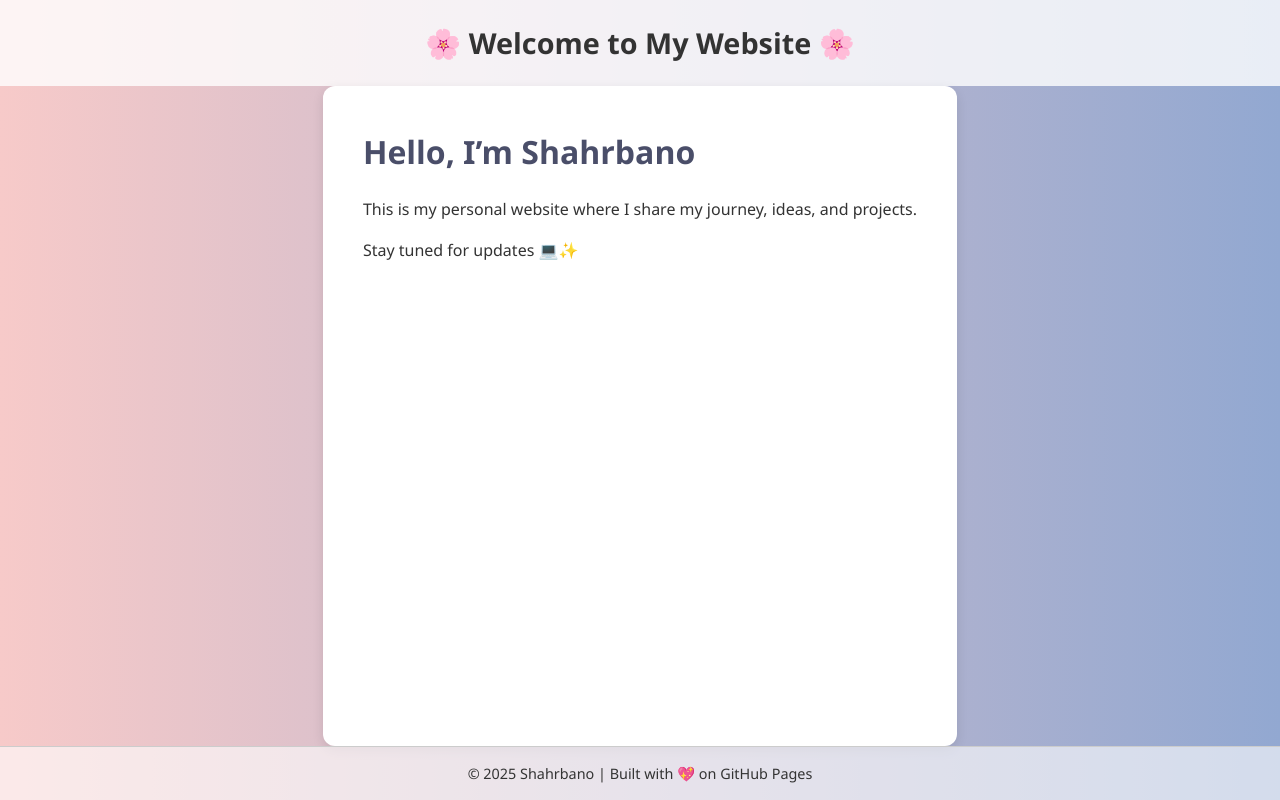
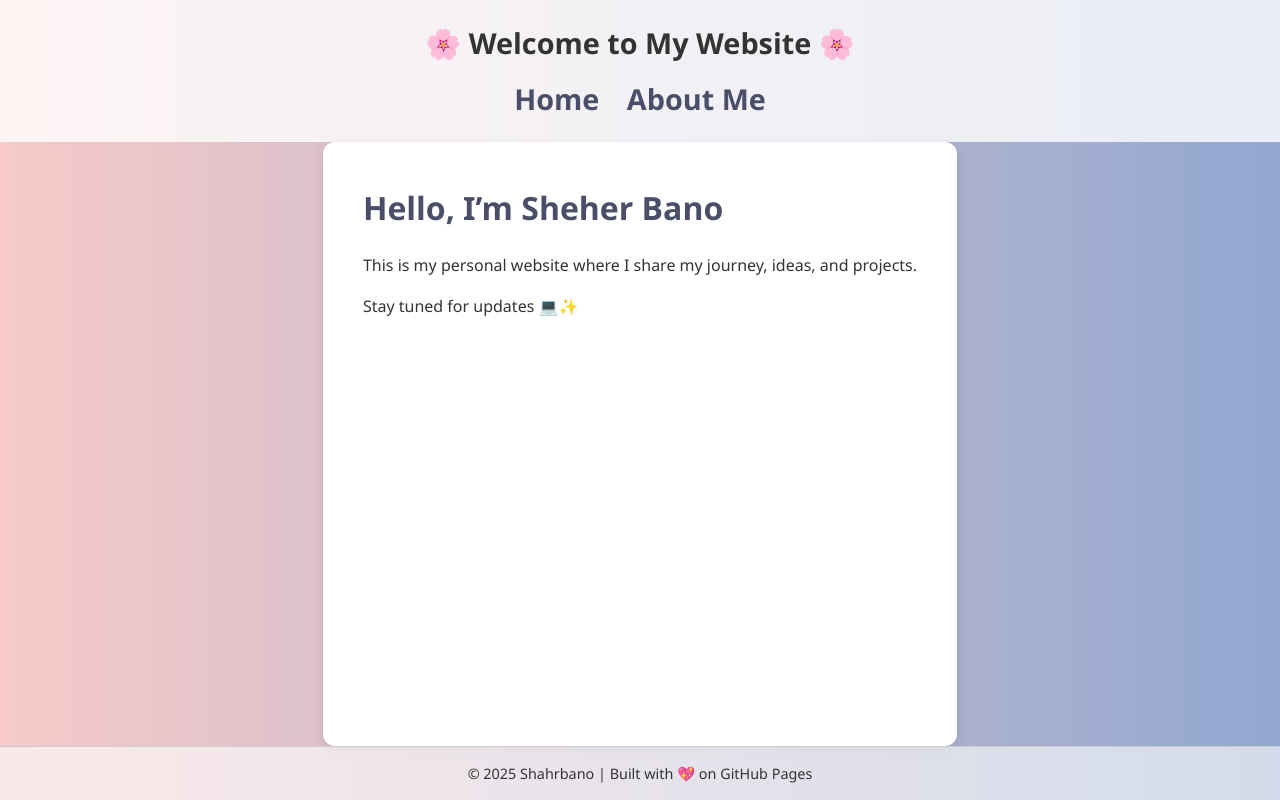
Before and after one commit to shhrbano91-lab/shhrbano91-lab.github.io, a plain HTML site: page index.html in a window 1280 px wide. Drawn offline with Linux system fonts and the light colour scheme.

Commit message:
Update index.html

```diff
--- a/index.html
+++ b/index.html
@@ -3,7 +3,7 @@
 <head>
   <meta charset="UTF-8">
   <meta name="viewport" content="width=device-width, initial-scale=1.0">
-  <title>Shahrbano</title>
+  <title>Sheher Bano</title>
   <style>
     /* Reset */
     body, h1, p {
@@ -28,6 +28,17 @@
       font-size: 1.8rem;
       font-weight: bold;
       color: #333;
+    }
+
+    nav {
+      margin-top: 10px;
+    }
+
+    nav a {
+      margin: 0 10px;
+      text-decoration: none;
+      color: #4a4e69;
+      font-weight: bold;
     }
 
     main {
@@ -61,10 +72,15 @@
 <body>
   <header>
     🌸 Welcome to My Website 🌸
+    <!-- New navigation bar -->
+    <nav>
+      <a href="index.html">Home</a>
+      <a href="about.html">About Me</a>
+    </nav>
   </header>
 
   <main>
-    <h1>Hello, I’m Shahrbano</h1>
+    <h1>Hello, I’m Sheher Bano</h1>
     <p>This is my personal website where I share my journey, ideas, and projects.</p>
     <p>Stay tuned for updates 💻✨</p>
   </main>
```
